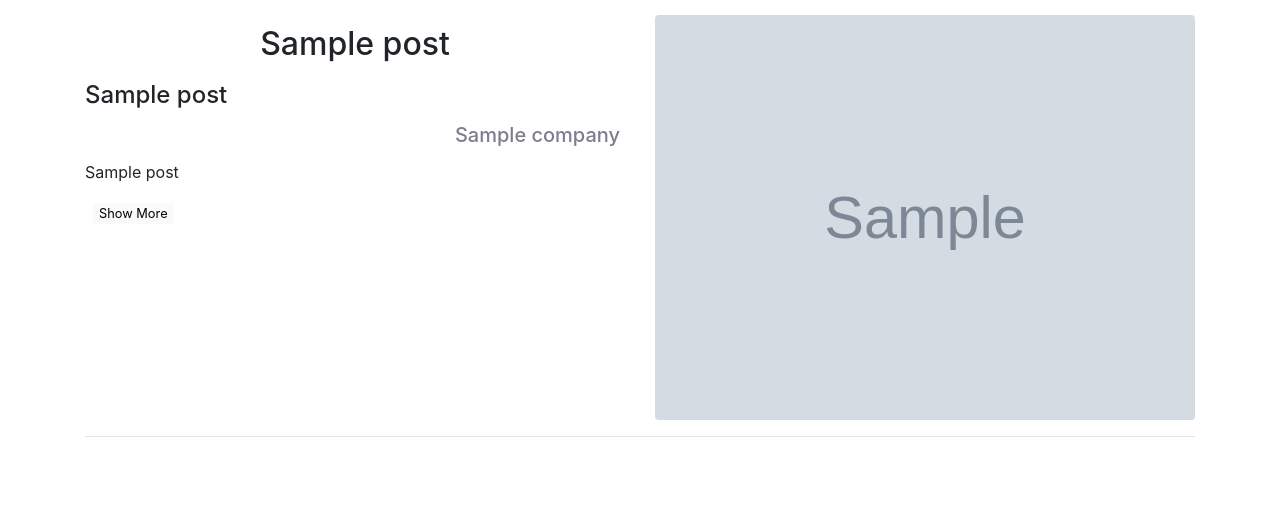
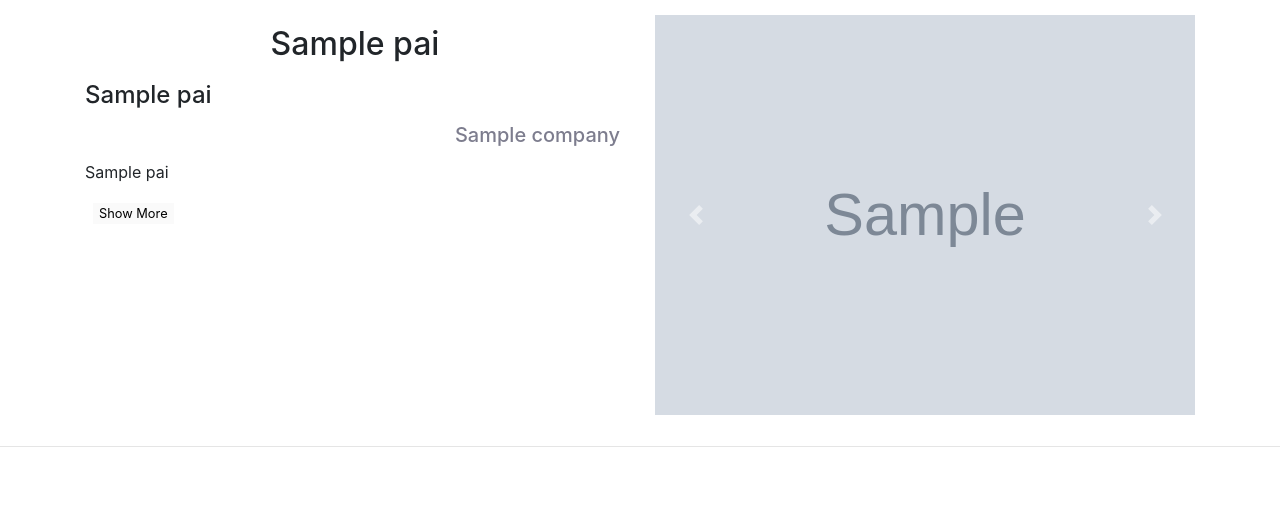
Before and after one commit to cachimiro/travel-company, a Flask app: page / in a window 1280 px wide. Shown: the part 60-566 px from the top of the page. Run offline with Flask 2, Linux system fonts and the light colour scheme; grey boxes marked "Sample" are stand-in pictures; a database or web service that is not in the repository returns one stand-in record (values such as "Sample title"); some libraries are stand-ins or nearby versions.

Commit message:
adding slide shows to the main page

```diff
--- a/app.py
+++ b/app.py
@@ -118,64 +118,13 @@
                                      validators=[DataRequired(), EqualTo('password')])
 
     submit = SubmitField('New password')
-    """
-#code for infomation about people that work with us
-  @app.route('/companies')
-def companies():
-
-    return render_template("index.html", Travel=mongo.db.pais.find())
 
 
-@app.route('/add_company_info')
-@login_required
-def add_information_for_companies():
-    return render_template('add-info-company.html')
-
-
-@app.route('/add_company', methods=['POST'])
-@login_required
-def insert_company():
-    travel = mongo.db.pais
-    travel.insert_one(request.form.to_dict())
-    flash('your Post has been uploaded succesfully!', 'info')
-    return redirect(url_for('index'))
-
-# this code is for updating info
-@app.route('/update_company/<posts_id>')
-def edit_(pais_id):
-    the_post =  mongo.db.pais.find_one({"_id": ObjectId(pais_id)})
-    return render_template('update-post.html', pais=the_post)
-
-
-@app.route('/update_post/<pais_id>', methods=["POST"])
-@login_required
-def update_post(pais_id):
-    post = mongo.db.pais
-    post.update( {'_id': ObjectId(pais_id)},
-    {
-        'title':request.form.get('title'),
-        'subtitle':request.form.get('subtitle'),
-        'company': request.form.get('company'),
-        'link': request.form.get('link'),
-        'subject':request.form.get('subject'),
-        'travel_image_src':request.form.get('travel_image_src')
-    })
-    return redirect(url_for('accounts'))
-
-
-@app.route('/delete_post/<pais_id>')
-@login_required
-def delete_Post(pais_id):
-    delete = mongo.db.pais.remove({'_id': ObjectId(pais_id)})
-    if delete:
-        flash('post has been deleted', 'danger')
-    return redirect(url_for('accounts'))
-"""
 #code for index.html
 @app.route('/')
 def index():
 
-    return render_template("index.html", Travel=mongo.db.post.find())
+    return render_template("index.html", Travel=mongo.db.pais.find())
 
 #code for adding information to the index.html deleteit and update it
 @app.route('/add_travel_info')
@@ -184,7 +133,7 @@
     return render_template('add-info-travel.html')
 
 
-@app.route('/add_review', methods=['POST'])
+@app.route('/add_post', methods=['POST'])
 @login_required
 def insert_reviews():
     travel = mongo.db.pais
@@ -210,7 +159,11 @@
         'company': request.form.get('company'),
         'link': request.form.get('link'),
         'subject':request.form.get('subject'),
-        'travel_image_src':request.form.get('travel_image_src')
+        'travel_image_src':request.form.get('travel_image_src'),
+        'photo':request.form.get('photo'),
+        'photos':request.form.get('photos'),
+        'photoss':request.form.get('photoss'),
+        'photosss':request.form.get('photosss')
     })
     return redirect(url_for('accounts'))
 
--- a/static/css/style.css
+++ b/static/css/style.css
@@ -113,3 +113,19 @@
 #style-name{
     text-transform: uppercase;
 }
+/* code for styling slideshow in the index.html */
+.slide-container{
+    position: relative;
+}
+.effect{
+    animation-name: effect;
+    animation-duration: 2s;
+}
+@keyframes effect{
+    from{
+        opacity: 0.3;
+    }
+    to{
+        opacity: 1;
+    }
+}
--- a/templates/account.html
+++ b/templates/account.html
@@ -27,7 +27,7 @@
 <div class="container padding-index">
 <div class="row">
 <div class="col-sm-12 col-md-4 col-lg-4">
-        <img src="{{pais.travel_image_src}}" class="rounded" style="width:100%; height:100%"/>
+        <img src="{{pais.travel_image_src}}" class="rounded" style="width:100%; height:100%;"/>
         </div>
 
     <div class="col-sm-12 col-md-4 col-lg-4">
--- a/templates/base.html
+++ b/templates/base.html
@@ -41,9 +41,10 @@
         {% endblock %}
         <!-- js code -->
 
-     <script src="{{ url_for('static', filename='js/main.js') }}"></script>
+
         <script src="https://code.jquery.com/jquery-3.2.1.slim.min.js" integrity="sha384-KJ3o2DKtIkvYIK3UENzmM7KCkRr/rE9/Qpg6aAZGJwFDMVNA/GpGFF93hXpG5KkN" crossorigin="anonymous"></script>
 <script src="https://cdnjs.cloudflare.com/ajax/libs/popper.js/1.12.9/umd/popper.min.js" integrity="sha384-ApNbgh9B+Y1QKtv3Rn7W3mgPxhU9K/ScQsAP7hUibX39j7fakFPskvXusvfa0b4Q" crossorigin="anonymous"></script>
 <script src="https://maxcdn.bootstrapcdn.com/bootstrap/4.0.0/js/bootstrap.min.js" integrity="sha384-JZR6Spejh4U02d8jOt6vLEHfe/JQGiRRSQQxSfFWpi1MquVdAyjUar5+76PVCmYl" crossorigin="anonymous"></script>
+<script src="{{ url_for('static', filename='js/main.js') }}"></script>
 </body>
 </html>
--- a/templates/index.html
+++ b/templates/index.html
@@ -28,8 +28,36 @@
        </small>
         </div>
         <div class="col-sm-12 col-md-6 col-lg-6">
-        <img src="{{pais.travel_image_src}}" class="rounded" style="width:100%; height:100%"/>
+        <div id="carouselExampleControls" class="carousel slide" data-ride="carousel">
+  <div class="carousel-inner">
+    <div class="carousel-item active">
+      <img src="{{pais.travel_image_src}}" class="d-block w-100" style="height:400px !important;" alt="...">
+    </div>
+    <div class="carousel-item">
+      <img src="{{pais.photo}}" class="d-block w-100 " style="height:400px !important;  alt="...">
+    </div>
+    <div class="carousel-item">
+      <img src="{{pais.photos}}" class="d-block w-100 " style="height:400px !important;  alt="...">
+    </div>
+    <div class="carousel-item">
+      <img src="{{pais.photoss}}" class="d-block w-100 " style="height:400px !important; alt="...">
+    </div>
+    <div class="carousel-item">
+      <img src="{{pais.photosss}}" class="d-block w-100" style="height:400px !important; alt="...">
+    </div>
+  </div>
+  <a class="carousel-control-prev" href="#carouselExampleControls" role="button" data-slide="prev">
+    <span class="carousel-control-prev-icon" aria-hidden="true"></span>
+    <span class="sr-only">Previous</span>
+  </a>
+  <a class="carousel-control-next" href="#carouselExampleControls" role="button" data-slide="next">
+    <span class="carousel-control-next-icon" aria-hidden="true"></span>
+    <span class="sr-only">Next</span>
+  </a>
+</div>
         </div>
+        </div>
+
 
     </div>
     <hr>
--- /dev/null
+++ b/templates/post.html
@@ -0,0 +1,5 @@
+{% extends 'base.html' %}
+{% block content %}
+
+
+{% endblock %}
```
Also changed, not shown: templates/add-info-travel.html (+17 -0 lines), templates/companies.html (deleted, +0 -38 lines), templates/update-post.html (+16 -0 lines), static/js/main.js (line endings or trailing spaces).
